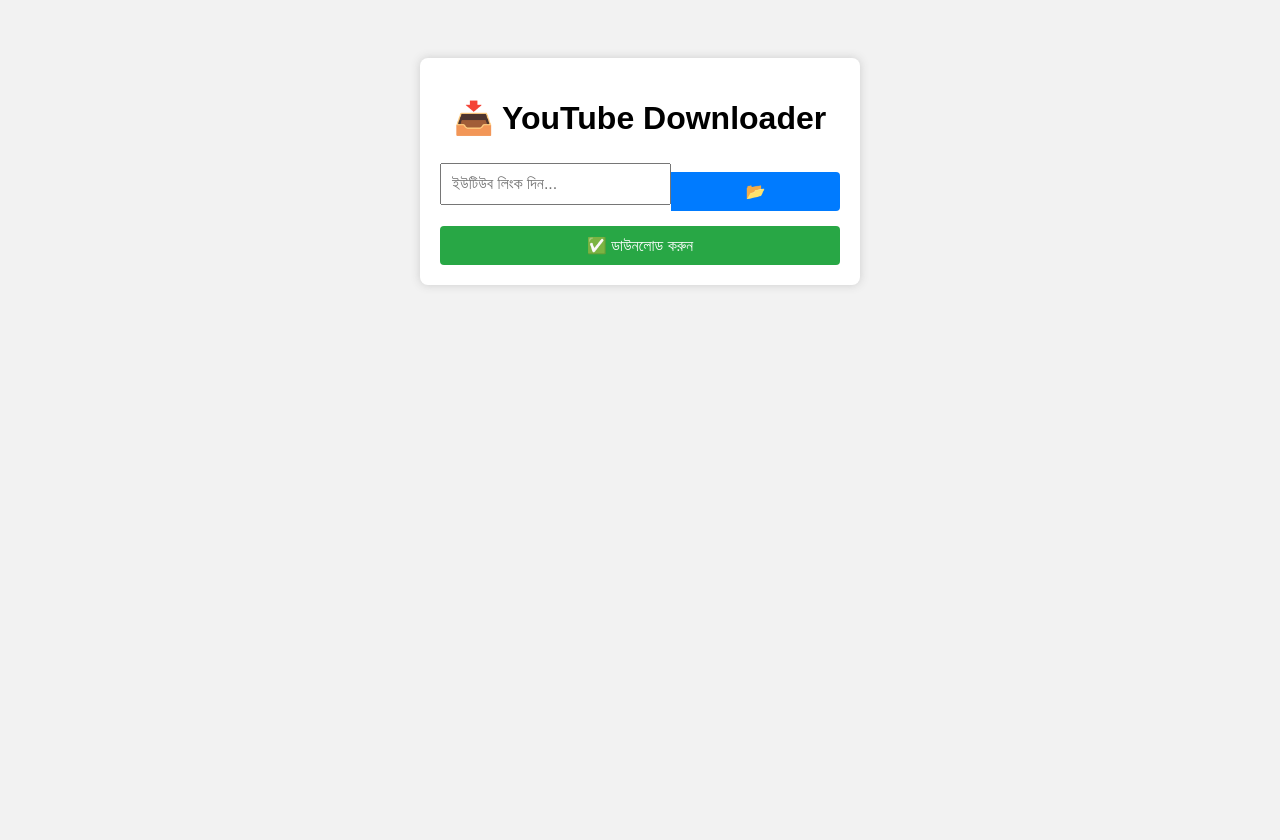
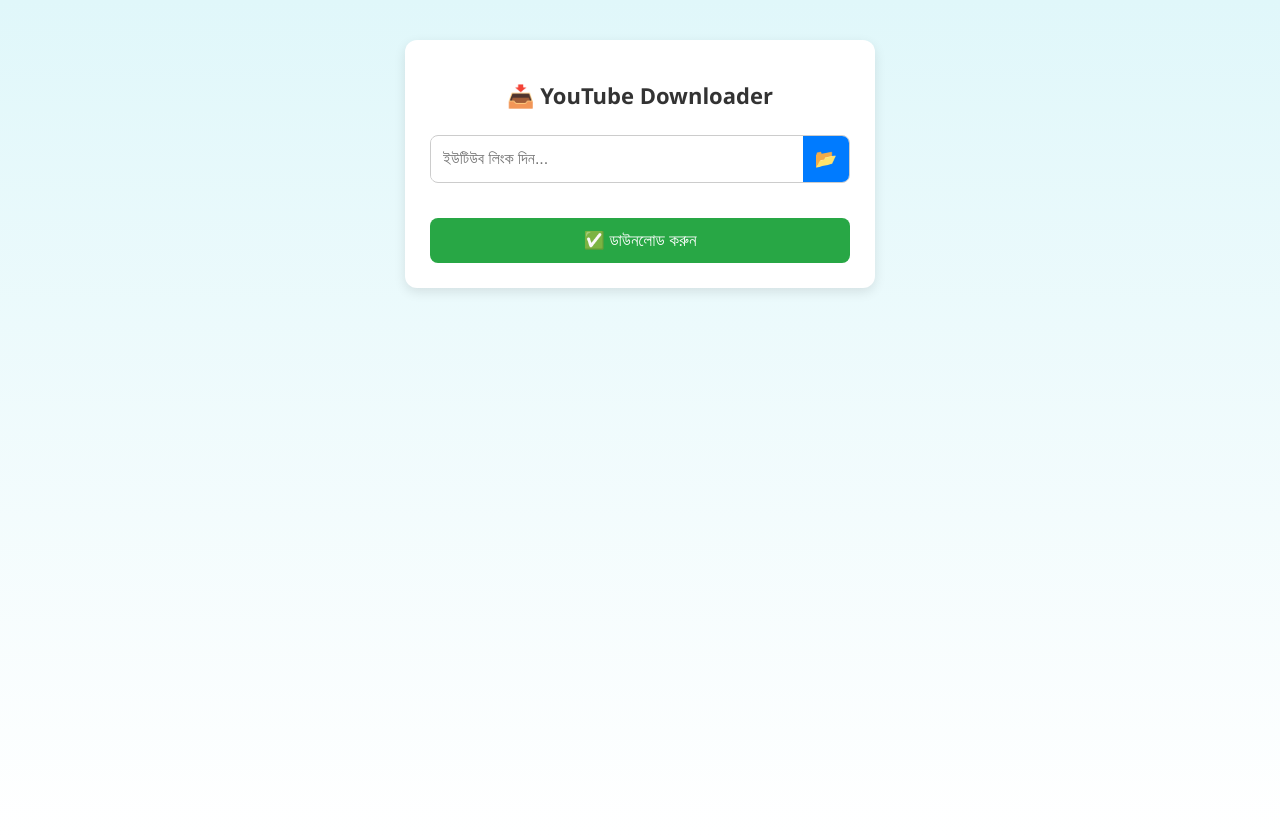
Before and after one commit to reaid44/yt-dlp, a Flask app: page / in a window 1280 px wide. Before the commit the page ends 287 px from the top, so only its background shows below. Run offline with Flask 3, Linux system fonts and the light colour scheme; parts of the project's set-up code (start-up, migrations or seed data) failed here and were passed over.

Commit message:
Update style.css

```diff
--- a/static/style.css
+++ b/static/style.css
@@ -1,64 +1,93 @@
 body {
-    font-family: sans-serif;
-    background: #f2f2f2;
+    font-family: 'Segoe UI', sans-serif;
+    background: linear-gradient(to bottom, #e0f7fa, #ffffff);
     display: flex;
     justify-content: center;
-    padding-top: 50px;
+    align-items: flex-start;
+    min-height: 100vh;
+    padding-top: 40px;
+    margin: 0;
 }
 
 .container {
-    background: white;
-    padding: 20px;
-    border-radius: 8px;
-    box-shadow: 0 0 10px #ccc;
+    background: #ffffff;
+    padding: 25px;
+    border-radius: 12px;
+    box-shadow: 0 4px 12px rgba(0, 0, 0, 0.1);
     width: 90%;
-    max-width: 400px;
+    max-width: 420px;
+    animation: fadeIn 0.5s ease-in-out;
+}
+
+@keyframes fadeIn {
+    from { opacity: 0; transform: translateY(10px); }
+    to { opacity: 1; transform: translateY(0); }
 }
 
 h1 {
     text-align: center;
-    margin-bottom: 20px;
+    margin-bottom: 25px;
+    font-size: 22px;
+    color: #333;
 }
 
 .input-group {
     display: flex;
     align-items: center;
+    border: 1px solid #ccc;
+    border-radius: 8px;
+    overflow: hidden;
+    margin-bottom: 15px;
 }
 
 input[type="text"] {
     flex: 1;
-    padding: 10px;
+    padding: 12px;
     font-size: 16px;
+    border: none;
+    outline: none;
 }
 
 .arrow {
-    padding: 10px;
+    padding: 12px;
     background: #007bff;
     color: white;
+    border: none;
+    font-size: 18px;
     cursor: pointer;
-    font-weight: bold;
-    border-radius: 0 4px 4px 0;
+    transition: background 0.3s;
+}
+
+.arrow:hover {
+    background: #0056b3;
 }
 
 .dropdown {
     margin-top: 10px;
-    background: #eee;
-    padding: 10px;
-    border-radius: 4px;
+    background: #f9f9f9;
+    padding: 12px;
+    border-radius: 8px;
+    border: 1px solid #ddd;
+    font-size: 15px;
 }
 
 .hidden {
     display: none;
 }
 
-button {
-    margin-top: 15px;
+.download-btn {
+    margin-top: 20px;
     width: 100%;
-    padding: 10px;
+    padding: 12px;
     background: #28a745;
     color: white;
-    font-size: 16px;
+    font-size: 17px;
     border: none;
-    border-radius: 4px;
+    border-radius: 8px;
     cursor: pointer;
+    transition: background 0.3s;
 }
+
+.download-btn:hover {
+    background: #218838;
+}
```
